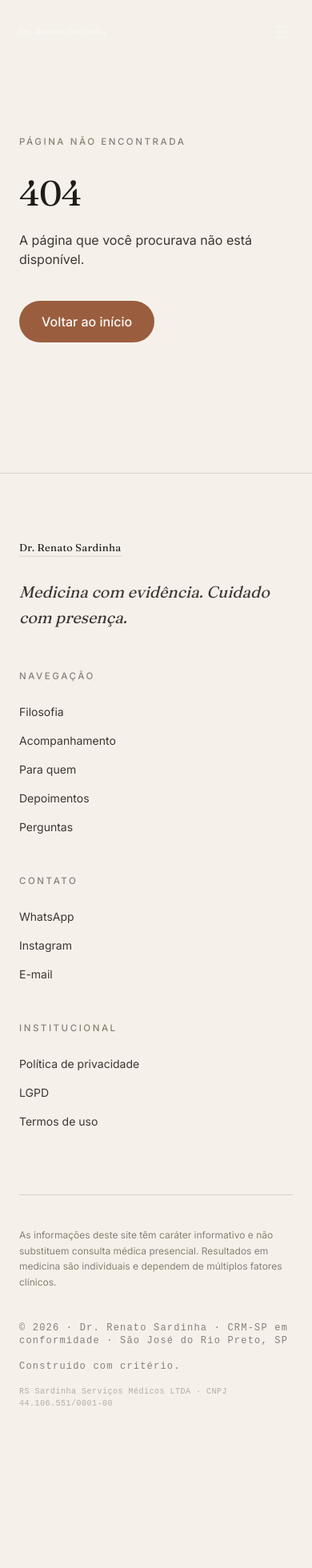
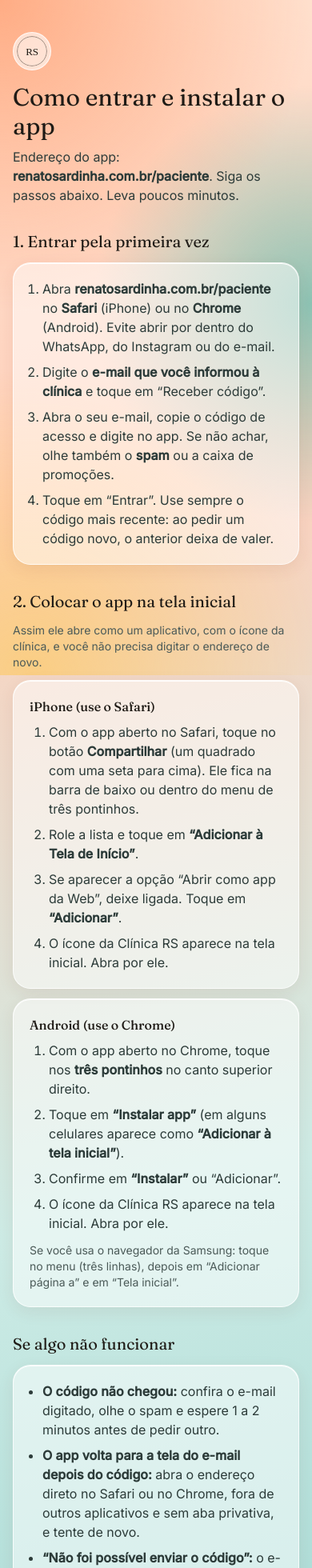
Before and after one commit to renatosardinha/dr-renato-sardinha, a Next.js app: page /paciente/ajuda in a window 390 px wide. Before the commit this address had no page. Shown: the top 1960 px of the page at 80% size. Before the commit the page ends 1842 px from the top, so only its background shows below. Built offline with nearby package versions, Linux system fonts and the light colour scheme.

Commit message:
Pagina publica de tutorial: como entrar e instalar o app no iPhone e Android
Co-Authored-By: Claude Sonnet 5.5 <noreply@anthropic.com>
Claude-Session: https://claude.ai/code/session_016Rt1ks4mnmzrWCYupUSS7s

```diff
--- /dev/null
+++ b/app/paciente/ajuda/page.tsx
@@ -0,0 +1,67 @@
+import Link from 'next/link';
+
+export const metadata = { title: 'Como entrar e instalar o app | Clínica RS' };
+
+const passo = 'cartao-vidro rounded-[22px] p-5';
+
+export default function Ajuda() {
+  return (
+    <main className="mx-auto max-w-[600px] px-4 py-10">
+      {/* eslint-disable-next-line @next/next/no-img-element */}
+      <img src="/images/logo-mark.svg" alt="Clínica RS" className="h-12 w-12 rounded-full border border-white/80 bg-white/60 p-1" />
+      <h1 className="mt-4 font-display text-3xl">Como entrar e instalar o app</h1>
+      <p className="mt-2 text-graphite">
+        Endereço do app: <b>renatosardinha.com.br/paciente</b>. Siga os passos abaixo. Leva poucos minutos.
+      </p>
+
+      <section className="mt-8 space-y-3">
+        <h2 className="font-display text-xl">1. Entrar pela primeira vez</h2>
+        <ol className={`${passo} list-decimal space-y-2 pl-9 text-graphite`}>
+          <li>Abra <b>renatosardinha.com.br/paciente</b> no <b>Safari</b> (iPhone) ou no <b>Chrome</b> (Android). Evite abrir por dentro do WhatsApp, do Instagram ou do e-mail.</li>
+          <li>Digite o <b>e-mail que você informou à clínica</b> e toque em “Receber código”.</li>
+          <li>Abra o seu e-mail, copie o código de acesso e digite no app. Se não achar, olhe também o <b>spam</b> ou a caixa de promoções.</li>
+          <li>Toque em “Entrar”. Use sempre o código mais recente: ao pedir um código novo, o anterior deixa de valer.</li>
+        </ol>
+      </section>
+
+      <section className="mt-8 space-y-3">
+        <h2 className="font-display text-xl">2. Colocar o app na tela inicial</h2>
+        <p className="text-sm text-ash">Assim ele abre como um aplicativo, com o ícone da clínica, e você não precisa digitar o endereço de novo.</p>
+
+        <div className={passo}>
+          <h3 className="font-medium">iPhone (use o Safari)</h3>
+          <ol className="mt-2 list-decimal space-y-2 pl-6 text-graphite">
+            <li>Com o app aberto no Safari, toque no botão <b>Compartilhar</b> (um quadrado com uma seta para cima). Ele fica na barra de baixo ou dentro do menu de três pontinhos.</li>
+            <li>Role a lista e toque em <b>“Adicionar à Tela de Início”</b>.</li>
+            <li>Se aparecer a opção “Abrir como app da Web”, deixe ligada. Toque em <b>“Adicionar”</b>.</li>
+            <li>O ícone da Clínica RS aparece na tela inicial. Abra por ele.</li>
+          </ol>
+        </div>
+
+        <div className={passo}>
+          <h3 className="font-medium">Android (use o Chrome)</h3>
+          <ol className="mt-2 list-decimal space-y-2 pl-6 text-graphite">
+            <li>Com o app aberto no Chrome, toque nos <b>três pontinhos</b> no canto superior direito.</li>
+            <li>Toque em <b>“Instalar app”</b> (em alguns celulares aparece como <b>“Adicionar à tela inicial”</b>).</li>
+            <li>Confirme em <b>“Instalar”</b> ou “Adicionar”.</li>
+            <li>O ícone da Clínica RS aparece na tela inicial. Abra por ele.</li>
+          </ol>
+          <p className="mt-3 text-sm text-ash">Se você usa o navegador da Samsung: toque no menu (três linhas), depois em “Adicionar página a” e em “Tela inicial”.</p>
+        </div>
+      </section>
+
+      <section className="mt-8 space-y-3">
+        <h2 className="font-display text-xl">Se algo não funcionar</h2>
+        <ul className={`${passo} list-disc space-y-2 pl-9 text-graphite`}>
+          <li><b>O código não chegou:</b> confira o e-mail digitado, olhe o spam e espere 1 a 2 minutos antes de pedir outro.</li>
+          <li><b>O app volta para a tela do e-mail depois do código:</b> abra o endereço direto no Safari ou no Chrome, fora de outros aplicativos e sem aba privativa, e tente de novo.</li>
+          <li><b>“Não foi possível enviar o código”:</b> o e-mail pode estar diferente do cadastrado na clínica. Fale com a recepção.</li>
+        </ul>
+      </section>
+
+      <p className="mt-8 text-center">
+        <Link href="/paciente/login" className="aba-ativa inline-flex min-h-[48px] items-center rounded-full px-6 text-base font-medium">Ir para o login</Link>
+      </p>
+    </main>
+  );
+}
--- a/app/paciente/login/page.tsx
+++ b/app/paciente/login/page.tsx
@@ -88,6 +88,7 @@ export default function LoginPage() {
         </form>
       )}
       {erro && <p className="mt-4 text-sm text-terracotta" role="alert">{erro}</p>}
+      <a href="/paciente/ajuda" className="mt-8 text-center text-sm text-ash underline">Como entrar e colocar o app na tela inicial</a>
     </main>
   );
 }
--- a/middleware.ts
+++ b/middleware.ts
@@ -21,8 +21,9 @@ export async function middleware(request: NextRequest) {
 
   const { data: { user } } = await supabase.auth.getUser();
   const isLogin = request.nextUrl.pathname.startsWith('/paciente/login');
+  const isAjuda = request.nextUrl.pathname.startsWith('/paciente/ajuda'); // tutorial público
 
-  if (!user && !isLogin) {
+  if (!user && !isLogin && !isAjuda) {
     return NextResponse.redirect(new URL('/paciente/login', request.url));
   }
   if (user && isLogin) {
```
